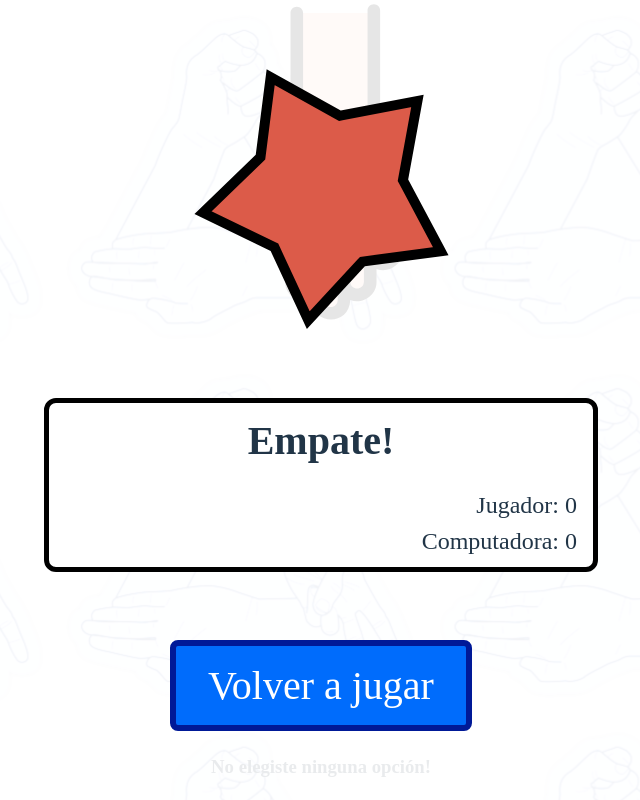
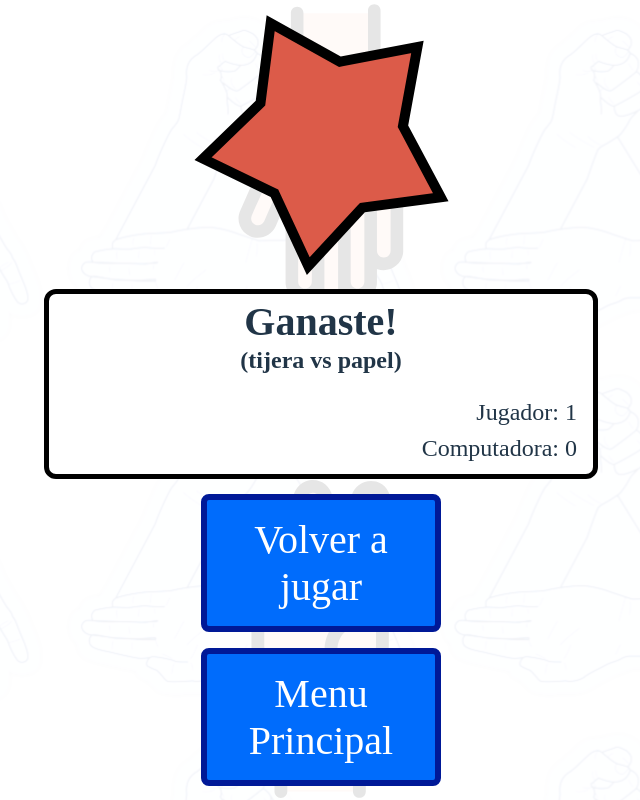
Before and after one commit to AxelRojas-hub/rockpaperscissors, a React (Vite) app: page /game in a window 1280 px wide. Shown: the whole page, without its empty margins (319-959 px from the left). Built offline with nearby package versions, Linux system fonts and the light colour scheme; a web font is replaced by a local one.

Commit message:
refactor: improve game UI and logic for better user experience

```diff
--- a/src/Game.css
+++ b/src/Game.css
@@ -2,7 +2,7 @@
     display: inline-block;
     padding: 5px;
     border: 2px solid rgba(0, 0, 0, 0.1);
-    border-radius: 50%;
+    border-radius: 8px;
     margin: 0;
     font-size: 2em;
     text-align: center;
--- a/src/Game.tsx
+++ b/src/Game.tsx
@@ -29,12 +29,10 @@
                         setIsWaiting(false);
                         clearInterval(interval);
                         return 0;
-
                     }
                     return prevTime - 1;
                 });
             }, 1000);
-
             return () => clearInterval(interval);
         }
     }, [isWaiting]);
@@ -72,13 +70,17 @@
         }
     },[playerChoice, pcChoice]);
 
-
+    const setRandomChoice= ()=>{
+        const option=RPS_OPTIONS[Math.floor(Math.random() * RPS_OPTIONS.length)];
+        setPlayerChoice(option);
+        return option;
+    }
     return (
         <div>
             {isWaiting?
             <div>
                 <Link to={"/"}>
-                    <span className='game-homebtn'>🏠</span>
+                    <span className='game-homebtn'>🏠 Menu</span>
                 </Link>
                 <h1 className='game-title'>ELEGI: ¿PIEDRA, PAPEL, O TIJERA?</h1>
                 <span className='game-timer'>{timeRemaining}</span>
@@ -86,8 +88,15 @@
             </div>
             :(
                 <>
-                    <GameResult playerChoice={playerChoice!} pcChoice={pcChoice!} />
-                    <GameMenu playerWins={playerWins} pcWins={pcWins} isWinner={isWinner} onRestart={handleRestart}/>
+                    <GameResult playerChoice={playerChoice? playerChoice : setRandomChoice()} pcChoice={pcChoice!} />
+                    <GameMenu
+                        playerWins={playerWins}
+                        pcWins={pcWins}
+                        isWinner={isWinner}
+                        onRestart={handleRestart}
+                        playerChoice={playerChoice!}
+                        pcChoice={pcChoice!}
+                    />
                 </>
             )}
         </div>
--- a/src/components/Button.css
+++ b/src/components/Button.css
@@ -8,6 +8,8 @@
   border: 6px solid;
   border-color: var(--blue);
   width: 100%;
+  transition: all 0.2s ease-in-out;
+  cursor: pointer;
 }
 
 .home-btn:hover {
--- a/src/components/GameMenu.css
+++ b/src/components/GameMenu.css
@@ -13,6 +13,7 @@
 }
 .game-menu__title{
     font-size: 2.5rem;
+    line-height: 1;
     margin: 0;
 }
 .game-menu__box{
@@ -39,3 +40,14 @@
 .results-details{
     margin: 0;
 }
+.game-menu__subtitle{
+    margin: 0;
+}
+.btn-container{
+    display: flex;
+    flex-direction: column;
+    align-items: center;
+    justify-content: center;
+    width: 15rem;
+    gap: 1rem;
+}
--- a/src/components/GameMenu.tsx
+++ b/src/components/GameMenu.tsx
@@ -1,26 +1,53 @@
-import React from 'react';
+import React, { useEffect, useState } from 'react';
 import { Link } from 'react-router-dom';
 import './GameMenu.css';
 import Button from './Button';
+
 interface GameMenuProps {
     playerWins: number;
     pcWins: number;
     isWinner: boolean | null;
     onRestart: () => void;
+    playerChoice: string;
+    pcChoice: string;
 }
 
-const GameMenu: React.FC<GameMenuProps> = ({ playerWins, pcWins, isWinner, onRestart }) => {
+const GameMenu: React.FC<GameMenuProps> = ({ playerWins, pcWins, isWinner, onRestart, playerChoice, pcChoice }) => {
+    const [showMenu, setShowMenu] = useState(false);
+
+    useEffect(() => {
+        const timer = setTimeout(() => {
+            setShowMenu(true);
+        }, 1000);
+
+        return () => clearTimeout(timer);
+    }, []);
+
+    if (!showMenu) {
+        return null;
+    }
+
     return (
         <div className='game-menu'>
             <img src="src/assets/star.svg" alt="Estrella" />
             <div className='game-menu__box'>
                 {isWinner === null ? (
-                    <h3 className='game-menu__title'>Empate!</h3>
+                    <div>
+                        <h3 className='game-menu__title'>Empate!</h3>
+                        <h4 className='game-menu__subtitle'>({playerChoice} vs {pcChoice})</h4>
+                    </div>
                 ) : isWinner ? (
-                    <h3 className='game-menu__title'>Ganaste!</h3>
+                    <div>
+                        <h3 className='game-menu__title'>Ganaste!</h3>
+                        <h4 className='game-menu__subtitle'>({playerChoice} vs {pcChoice})</h4>
+                    </div>
                 ) : (
-                    <h3 className='game-menu__title'>Perdiste!</h3>
+                    <div>
+                        <h3 className='game-menu__title'>Perdiste!</h3>
+                        <h4 className='game-menu__subtitle'> ({playerChoice} vs {pcChoice})</h4>
+                    </div>
                 )}
+
                 <div className="game-menu__results">
                     <p className='results-details'>Jugador: {playerWins}</p>
                     <p className='results-details'>Computadora: {pcWins}</p>
@@ -30,6 +57,10 @@
                 <Link to='/game' onClick={onRestart}>
                     <Button text='Volver a jugar'/>
                 </Link>
+
+                <Link to='/'>
+                    <Button text='Menu Principal'/>
+                </Link>
             </div>
         </div>
     );
--- a/src/components/GameResult.tsx
+++ b/src/components/GameResult.tsx
@@ -9,11 +9,7 @@
     return (
         <div className='game-result'>
             <img className='game-pcChoice' src={`src/assets/${pcChoice}.svg`} alt={pcChoice} />
-            {playerChoice ? (
-                <img className='game-playerChoice' src={`src/assets/${playerChoice}.svg`} alt={playerChoice} />
-            ) : ( //Modificar para elegir una random
-                <h3>No elegiste ninguna opción!</h3>
-            )}
+            <img className='game-playerChoice' src={`src/assets/${playerChoice}.svg`} alt={playerChoice} />
         </div>
     );
 };
```
